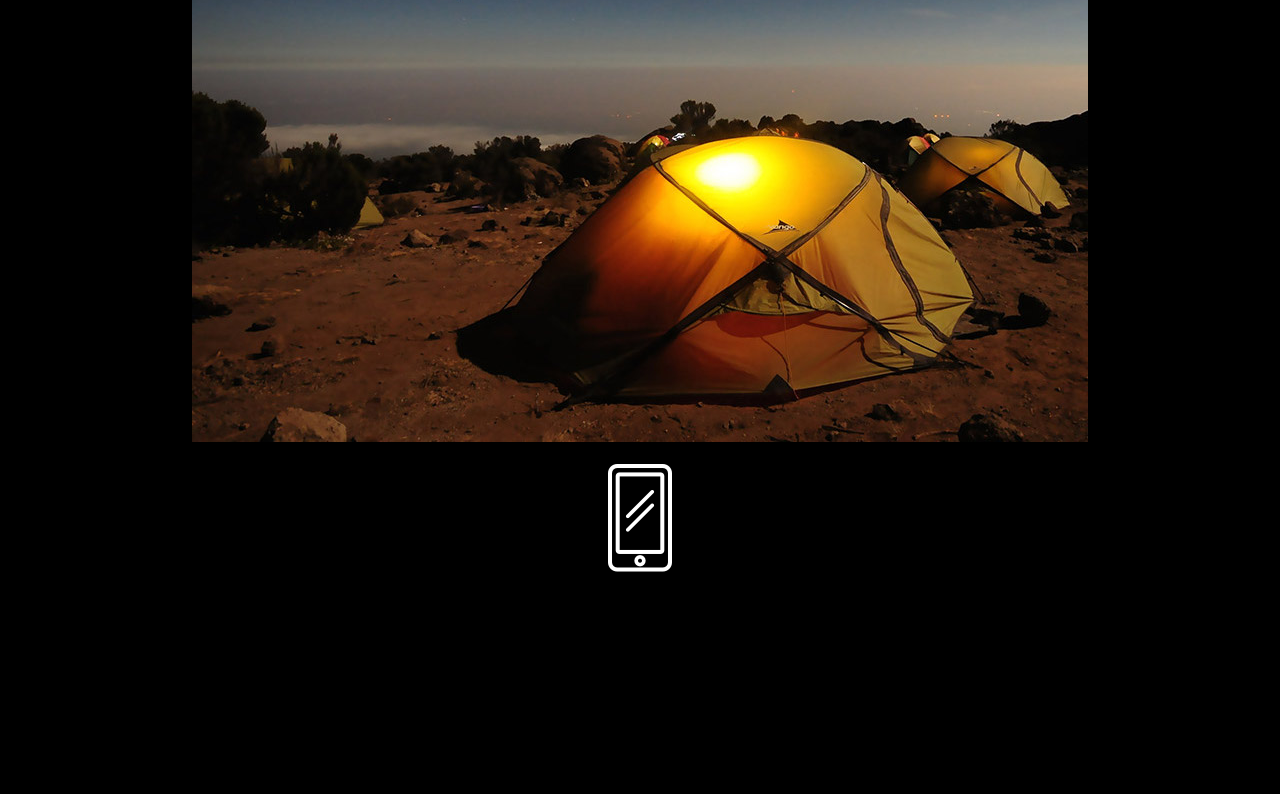
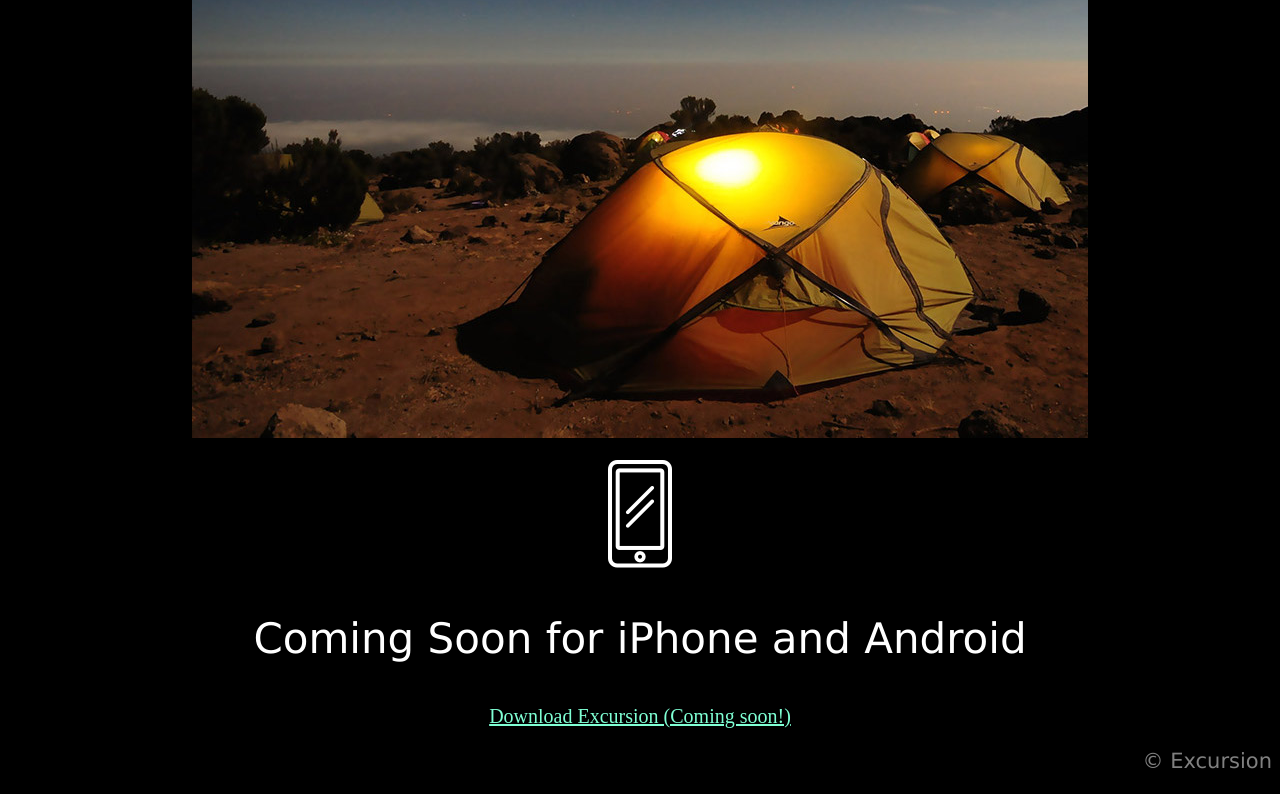
Before and after one commit to loop61/excursion, a plain HTML site: page index.html in a window 1280 px wide. Shown: the part 585-1379 px from the top of the page. Before the commit the page ends 1169 px from the top, so only its background shows below. Drawn offline with Linux system fonts and the light colour scheme.

Commit message:
Add footer text

```diff
--- a/index.html
+++ b/index.html
@@ -12,7 +12,7 @@
       </nav>
     </div>
     <div id="topmedia">
-      <video control autoplay>
+      <video control autoplay loop>
         <source src="./resources/videos/excursion.mp4" type="video/mp4">
           Your browser does not support this video tag
       </video>
@@ -28,5 +28,10 @@
       <br />
       <img src="./resources/images/phone.png" />
     </div>
+    <div id="foot">
+      <p class="body1">Coming Soon for iPhone and Android</p>
+      <p class="link"><a href="#head">Download Excursion (Coming soon!)</a></p>
+      <p class="copyright">© Excursion</p>
+    </div>
   </body>
 </html>
--- a/resources/css/style.css
+++ b/resources/css/style.css
@@ -1,4 +1,4 @@
-.header , .body1 , .body2 {
+.header , .body1 , .body2 , .copyright {
    font-family: Verdana , sans-serif;
 }
 .header , .body1 {
@@ -12,11 +12,11 @@
   font-weight: 300;
   font-size: 42px;
 }
-.body2 {
+.body2 , .copyright {
+  color: gray;
   font-size: 21px;
-  color: gray;
 }
-a , .link {
+a {
   color: aquamarine;
   font-size: 20px;
 }
@@ -24,3 +24,6 @@ html {
   background-color: black;
   text-align: center;
 }
+.copyright {
+  text-align: right;
+}
```
